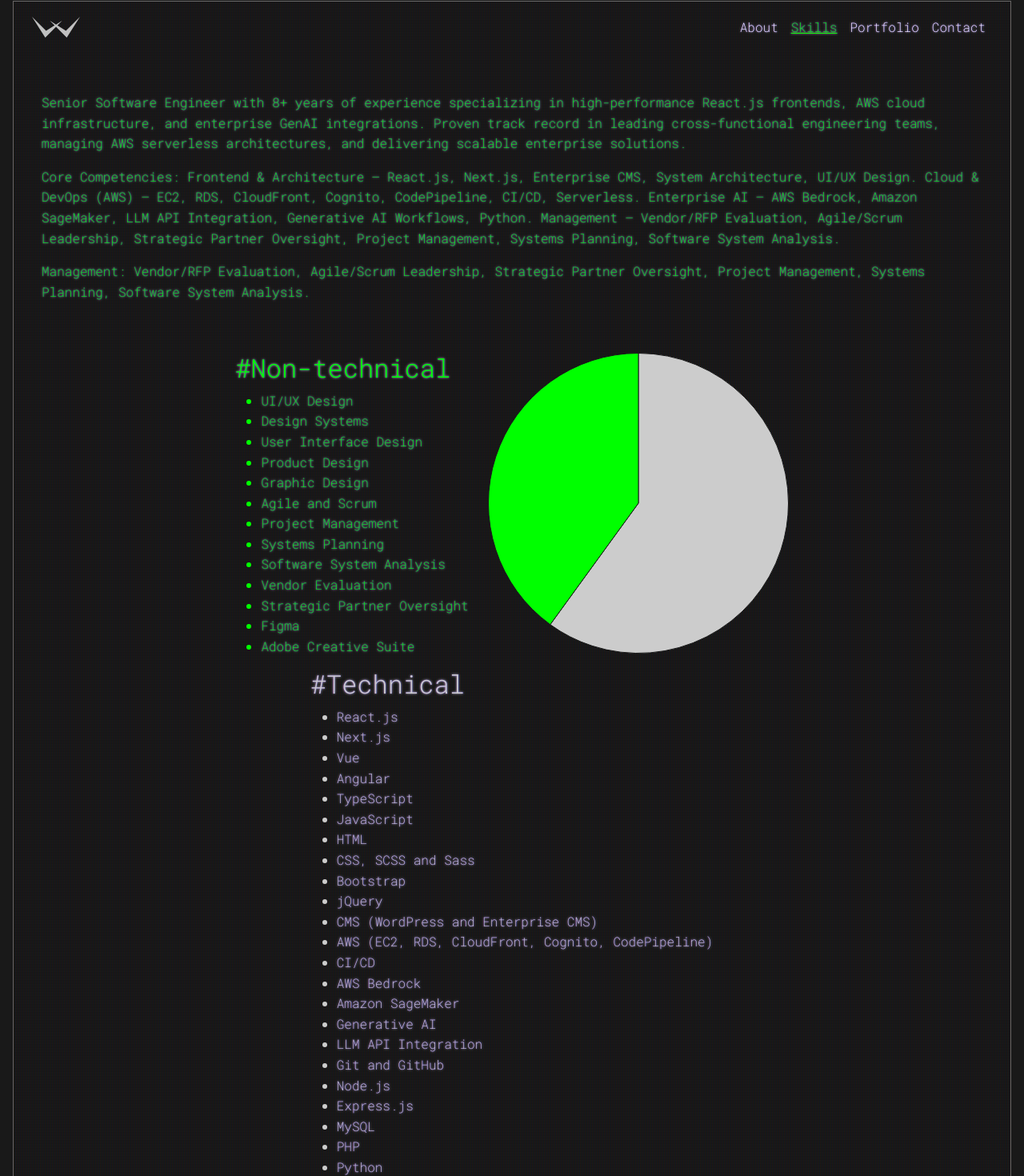
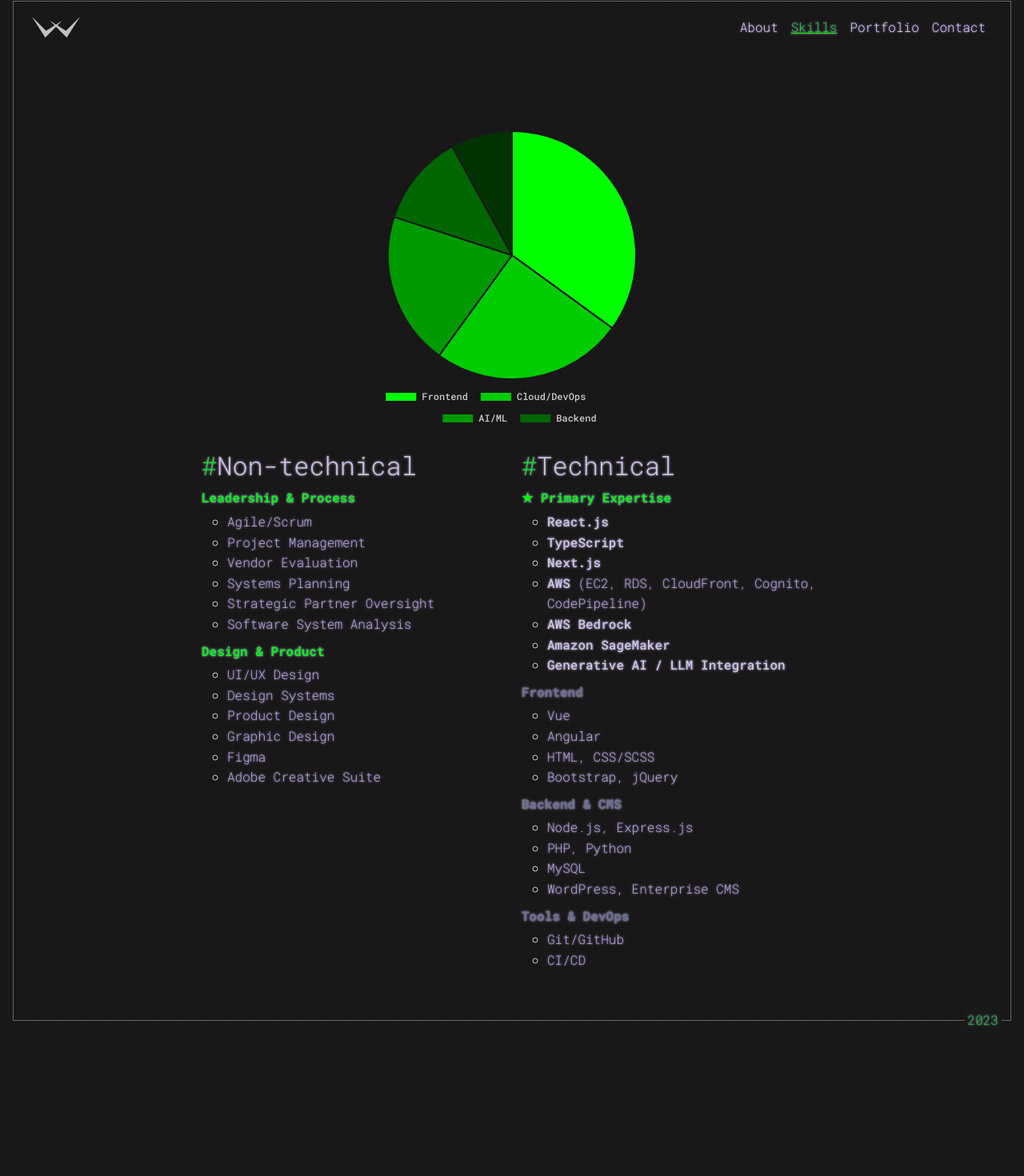
Before and after one commit to lizewkn/lizewkn.github.io, a Vue app: page /#/skills in a window 1280 px wide. Shown: the part 15-1485 px from the top of the page at 80% size. After the commit the page ends 1307 px from the top, so only its background shows below. Built offline with nearby package versions, Linux system fonts and the light colour scheme.

Commit message:
refactor: update Contact, HomeView, and Skills components for improved layout and content clarity

```diff
--- a/src/views/Contact.vue
+++ b/src/views/Contact.vue
@@ -22,16 +22,14 @@
         <div class="col text-center mt-2">
           <a href="https://wa.me/0085254813940" target="_blank" class="btn linkc"><i class="bi bi-whatsapp fs-1"></i><br>54813940</a>
       </div>
-        <!-- <div class="col text-center mt-2">
+      </div>
+      <div class="row mt-4 justify-content-center">
+        <div class="col text-center mt-2">
           <a href="KennyWongCV.pdf" target="_blank" class="btn linkc"><i class="bi bi-file-earmark-text fs-1"></i><br>CV.pdf</a>
       </div>
         <div class="col text-center mt-2">
           <a href="KennyWongResume.pdf" target="_blank" class="btn linkc"><i class="bi bi-file-earmark-text fs-1"></i><br>Resume.pdf</a>
-      </div> -->
+      </div>
       </div>
     </div>
-
-
-
-  <PortfolioItem />
 </main></template>
--- a/src/views/HomeView.vue
+++ b/src/views/HomeView.vue
@@ -10,15 +10,11 @@
     <div class="row mt-4">
       <div class="col">
         <div class="greetings">
-          <p class="green">Senior Software Engineer with 8+ years of experience specializing in high-performance React.js frontends, AWS cloud infrastructure, and enterprise GenAI integrations. Proven track record in leading cross-functional engineering teams, managing AWS serverless architectures, and delivering scalable enterprise solutions.</p>
+          <p class="green">Senior Software Engineer with 8+ years of experience specializing in high-performance React.js frontends, AWS cloud infrastructure, and enterprise GenAI integrations.</p>
 
-          <p class="green">At HKT, I architect and deliver high-performance React.js web applications and enterprise CMS solutions for key commercial projects. I manage full-stack AWS cloud infrastructure (EC2, RDS, CloudFront, Cognito) and build automated CI/CD pipelines via CodePipeline to ensure high system availability.</p>
+          <p class="green">At HKT, I architect and deliver high-performance React.js applications while leading local and offshore Scrum teams. I integrate Generative AI using AWS Bedrock and SageMaker to optimize automated workflows, and manage full-stack AWS infrastructure with automated CI/CD pipelines.</p>
 
-          <p class="green">I integrate Generative AI capabilities into core products using AWS Bedrock and Amazon SageMaker to optimize automated user workflows. I lead local and offshore Scrum engineering teams, partnering with Product Owners and UI/UX designers to meet project milestones on schedule.</p>
-
-          <p class="green">I conduct system analysis, architecture design, and third-party vendor evaluations to align delivery with corporate security and SLA standards. My strength lies in working collaboratively with clients and stakeholders to build strong relationships and ensure their needs are met.</p>
-
-          <p class="green">Check out my portfolio to see my best work, creative process, and professional representation. It includes a range of projects from graphic design to web development, showcasing my skills and abilities. The portfolio gives insight into my approach to achieving clients' goals and demonstrates my commitment to delivering high-quality work.</p>
+          <p class="green">Check out my portfolio to see my best work, or head to Skills to see my full technical toolkit.</p>
         </div>
       </div>
     </div>
--- a/src/views/Skills.vue
+++ b/src/views/Skills.vue
@@ -1,62 +1,84 @@
 <template>
   <div class="container-fluid">
-    <div class="row">
-      <div class="col">
-        <p class="green">Senior Software Engineer with 8+ years of experience specializing in high-performance React.js frontends, AWS cloud infrastructure, and enterprise GenAI integrations. Proven track record in leading cross-functional engineering teams, managing AWS serverless architectures, and delivering scalable enterprise solutions.</p>
-
-        <p class="green">Core Competencies: Frontend & Architecture — React.js, Next.js, Enterprise CMS, System Architecture, UI/UX Design. Cloud & DevOps (AWS) — EC2, RDS, CloudFront, Cognito, CodePipeline, CI/CD, Serverless. Enterprise AI — AWS Bedrock, Amazon SageMaker, LLM API Integration, Generative AI Workflows, Python. Management — Vendor/RFP Evaluation, Agile/Scrum Leadership, Strategic Partner Oversight, Project Management, Systems Planning, Software System Analysis.</p>
-
-        <p class="green">Management: Vendor/RFP Evaluation, Agile/Scrum Leadership, Strategic Partner Oversight, Project Management, Systems Planning, Software System Analysis.</p>
+    <!-- Pie chart on top for mobile, centered for desktop -->
+    <div class="row justify-content-center mt-4 mt-md-5">
+      <div class="col-12 col-md-4 text-center mb-4 mb-md-0">
+        <Pie :data="data" :options="chartOptions" />
       </div>
     </div>
-      <div class="row justify-content-center mt-5">
-        <div class="col-md-4 col-sm-12 text-center order-2">
-          <Pie :data="data" :options="options" />
-        </div>
-      <div class="col-auto order-1">
-        <h2 class="green fw-light">#Non-technical</h2>
-<ul class="green">
+
+    <!-- Skills columns below pie chart -->
+    <div class="row justify-content-center mt-4">
+      <!-- Non-technical skills -->
+      <div class="col-12 col-md-4 mb-4 mb-md-0">
+        <h2 class="fw-light"><span class="green">#</span>Non-technical</h2>
+        <ul class="list-unstyled">
+          <li class="mb-2">
+            <span class="green fw-bold">Leadership & Process</span>
+            <ul class="mt-1">
+              <li>Agile/Scrum</li>
+              <li>Project Management</li>
+              <li>Vendor Evaluation</li>
+              <li>Systems Planning</li>
+              <li>Strategic Partner Oversight</li>
+              <li>Software System Analysis</li>
+            </ul>
+          </li>
+          <li class="mb-2">
+            <span class="green fw-bold">Design & Product</span>
+            <ul class="mt-1">
               <li>UI/UX Design</li>
               <li>Design Systems</li>
-<li>User Interface Design</li>
               <li>Product Design</li>
               <li>Graphic Design</li>
-<li>Agile and Scrum</li>
-<li>Project Management</li>
-<li>Systems Planning</li>
-<li>Software System Analysis</li>
-<li>Vendor Evaluation</li>
-<li>Strategic Partner Oversight</li>
               <li>Figma</li>
               <li>Adobe Creative Suite</li>
             </ul>
+          </li>
+        </ul>
       </div>
-      <div class="col-auto order-3">
-        <h2 class="fw-light">#Technical</h2>
-<ul>
-<li>React.js</li>
-<li>Next.js</li>
+
+      <!-- Technical skills -->
+      <div class="col-12 col-md-4">
+        <h2 class="fw-light"><span class="green">#</span>Technical</h2>
+        <ul class="list-unstyled">
+          <li class="mb-2">
+            <span class="green fw-bold">★ Primary Expertise</span>
+            <ul class="mt-1">
+              <li><strong>React.js</strong></li>
+              <li><strong>TypeScript</strong></li>
+              <li><strong>Next.js</strong></li>
+              <li><strong>AWS</strong> (EC2, RDS, CloudFront, Cognito, CodePipeline)</li>
+              <li><strong>AWS Bedrock</strong></li>
+              <li><strong>Amazon SageMaker</strong></li>
+              <li><strong>Generative AI / LLM Integration</strong></li>
+            </ul>
+          </li>
+          <li class="mb-2">
+            <span class="text-secondary fw-bold">Frontend</span>
+            <ul class="mt-1">
               <li>Vue</li>
               <li>Angular</li>
-<li>TypeScript</li>
-<li>JavaScript</li>
-<li>HTML</li>
-<li>CSS, SCSS and Sass</li>
-<li>Bootstrap</li>
-<li>jQuery</li>
-<li>CMS (WordPress and Enterprise CMS)</li>
-<li>AWS (EC2, RDS, CloudFront, Cognito, CodePipeline)</li>
+              <li>HTML, CSS/SCSS</li>
+              <li>Bootstrap, jQuery</li>
+            </ul>
+          </li>
+          <li class="mb-2">
+            <span class="text-secondary fw-bold">Backend & CMS</span>
+            <ul class="mt-1">
+              <li>Node.js, Express.js</li>
+              <li>PHP, Python</li>
+              <li>MySQL</li>
+              <li>WordPress, Enterprise CMS</li>
+            </ul>
+          </li>
+          <li class="mb-2">
+            <span class="text-secondary fw-bold">Tools & DevOps</span>
+            <ul class="mt-1">
+              <li>Git/GitHub</li>
               <li>CI/CD</li>
-<li>AWS Bedrock</li>
-<li>Amazon SageMaker</li>
-<li>Generative AI</li>
-<li>LLM API Integration</li>
-<li>Git and GitHub</li>
-<li>Node.js</li>
-<li>Express.js</li>
-<li>MySQL</li>
-<li>PHP</li>
-<li>Python</li>
+            </ul>
+          </li>
         </ul>
       </div>
     </div>
@@ -75,30 +97,26 @@ export default {
   data() {
     return {
       data: {
-        labels: ['Code', 'Design'],
+        labels: ['Frontend', 'Cloud/DevOps', 'AI/ML', 'Backend', 'Tools'],
         datasets: [
           {
-            backgroundColor: ['#cccccc', '#00ff00'],
-            data: [60, 40],
-            borderColor: ['#191919', '#191919'],
-            borderWidth: 1
+            backgroundColor: ['#00ff00', '#00cc00', '#009900', '#006600', '#003300'],
+            data: [35, 25, 20, 12, 8],
+            borderColor: ['#191919', '#191919', '#191919', '#191919', '#191919'],
+            borderWidth: 2
           }]
       },
-      options: {
+      chartOptions: {
         responsive: true,
         maintainAspectRatio: true,
         plugins: {
           legend: {
-            display: false
+            position: 'bottom',
+            labels: {
+              color: '#cccccc',
+              font: { family: 'Roboto Mono' },
+              padding: 15
             }
-        },
-    tooltips: {
-      callbacks: {
-        //add % to the tooltip after the value
-        label: function(tooltipItem, data) {
-          return data['labels'][tooltipItem['index']] + ': ' + data['datasets'][0]['data'][tooltipItem['index']] + '%' ;
-    }
-
           }
         }
       }
```
Lines whose indentation alone changed are shown as unchanged.
